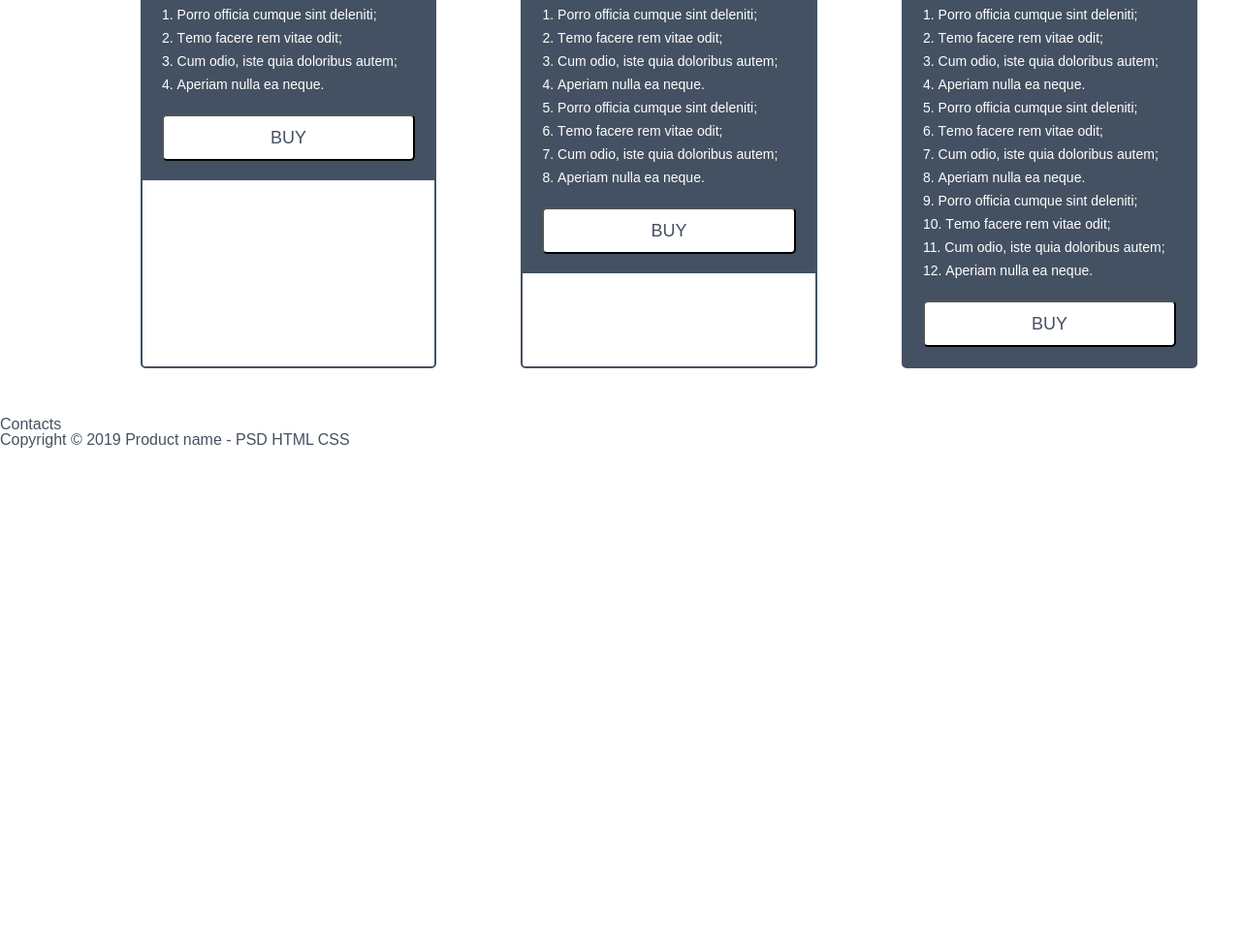
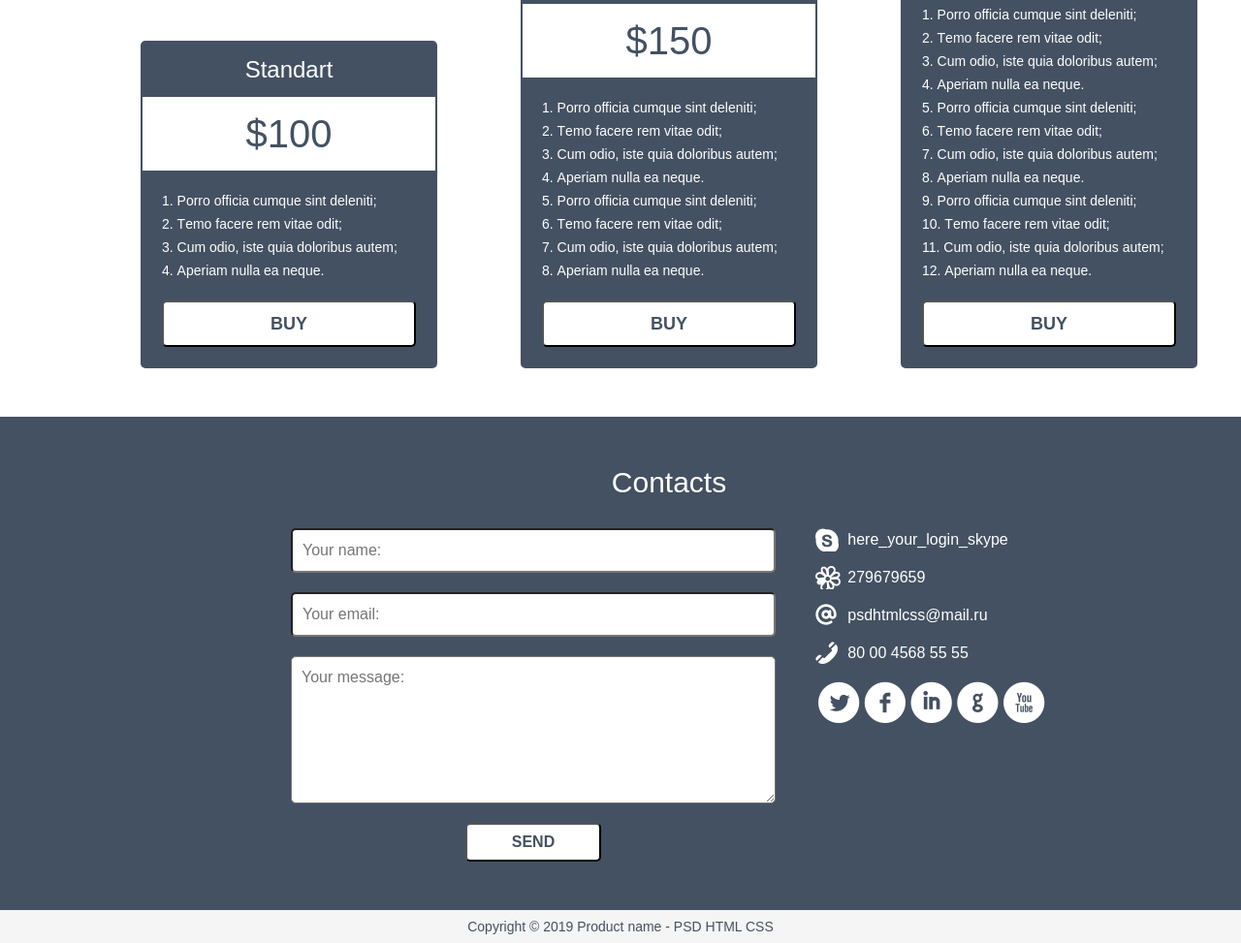
Before and after one commit to Matrix-Wizard/Course_html5, a plain HTML site: page index.html in a window 1280 px wide. Shown: the part 2360-3333 px from the top of the page at 97% size. Before the commit the page ends 2822 px from the top, so only its background shows below. Drawn offline with Linux system fonts and the light colour scheme.

Commit message:
Страничка готова

```diff
--- a/css/style.sass
+++ b/css/style.sass
@@ -154,6 +154,7 @@ body
   &-wrap
     max-width: 100%
     padding: 0 95px
+    align-items: flex-end
   &-item
     text-align: center
     border: 2px solid $bg-color
@@ -184,7 +185,7 @@ body
   &-button
     color: $bg-color
     font-size: 18px
-    font-weight: 400
+    font-weight: 700
     line-height: 18px
     text-transform: uppercase
     background-color: #fff
@@ -193,3 +194,65 @@ body
     margin-bottom: 20px
     margin-left: 20px
     margin-right: 20px
+
+@font-face
+  font-family: SocialIco
+  src: url("../fonts/Socialico.ttf")
+
+// section footer
+.contacts
+  background-color: $bg-color
+
+  &-wrap
+    padding: 0 250px
+  h2
+    color: #fff
+  &-form
+    display: flex
+    flex-direction: column
+    width: 500px
+    & > *
+      border-radius: 5px
+      margin-bottom: 20px
+      color: $bg-color
+      font-size: 16px
+      font-weight: 400
+      padding: 12px 10px
+      font-family: Arial, sans-serif
+    & input[type="submit"]
+      width: 140px
+      height: 40px
+      font-weight: 700
+      padding: 0
+      text-transform: uppercase
+      background-color: #fff
+      align-self: center
+      margin-bottom: 0
+  &-list
+    color: #fff
+    font-size: 16px
+    font-weight: 400
+    line-height: 24px
+    li
+      margin-bottom: 15px
+      padding-left: 33px
+  &-social
+    font-family: SocialIco, sans-serif
+    color: #fff
+    font-size: 60px
+.skype_icon
+  background: url('../img/skype_icon.png') no-repeat
+.icq_icon
+  background: url('../img/icq_icon.png') no-repeat
+.email_icon
+  background: url('../img/email_icon.png') no-repeat
+.phone_icon
+  background: url('../img/phone_icon.png') no-repeat
+
+
+.copyright
+  color: $bg-color
+  background-color: $bg-color2
+  text-align: center
+  font-size: 14px
+  padding: 10px
--- a/index.html
+++ b/index.html
@@ -4,6 +4,7 @@
   <meta charset="UTF-8">
   <link rel="stylesheet" href="css/reset.css">
   <script src="https://kit.fontawesome.com/b03ae60cc9.js" crossorigin="anonymous"></script>
+  <link rel="stylesheet" href="">
   <link rel="stylesheet" href="css/style.css">
 
   <title>Site template</title>
@@ -218,14 +219,32 @@
       </div>
     </section>
     <!-- end price -->
+  </main>
+  <footer class="contacts">
+    <div class="container">
+      <h2 class="heading">Contacts</h2>
+      <div class="contacts-wrap flex">
+        <form class="contacts-form" action="##">
+          <input type="text" placeholder="Your name:">
+          <input type="email" placeholder="Your email:">
+          <textarea name="" id="" cols="30" rows="7" placeholder="Your message:"></textarea>
+          <input type="submit" value="send">
+        </form>
+        <section class="contacts-details">
+          <ul class="contacts-list">
+            <li class="skype_icon"> here_your_login_skype</li>
+            <li class="icq_icon">279679659</li>
+            <li class="email_icon">psdhtmlcss@mail.ru</li>
+            <li class="phone_icon">80 00 4568 55 55</li>
+          </ul>
+          <div class="contacts-social">
+            lfigx
+          </div>
+        </section>
+      </div>
 
-
-    <section class="contacts">
-      <h2>Contacts</h2>
-    </section>
-  </main>
-  <footer>
-    Copyright &copy; 2019 Product name - PSD HTML CSS
+    </div>
   </footer>
+  <div class="copyright">Copyright &copy; 2019 Product name - PSD HTML CSS</div>
 </body>
 </html>
```
Also changed, not shown: css/style.css, fonts/Socialico.ttf (added), img/email_icon.png (added), img/icq_icon.png (added), img/phone_icon.png (added), img/skype_icon.png (added), 1 other file.
